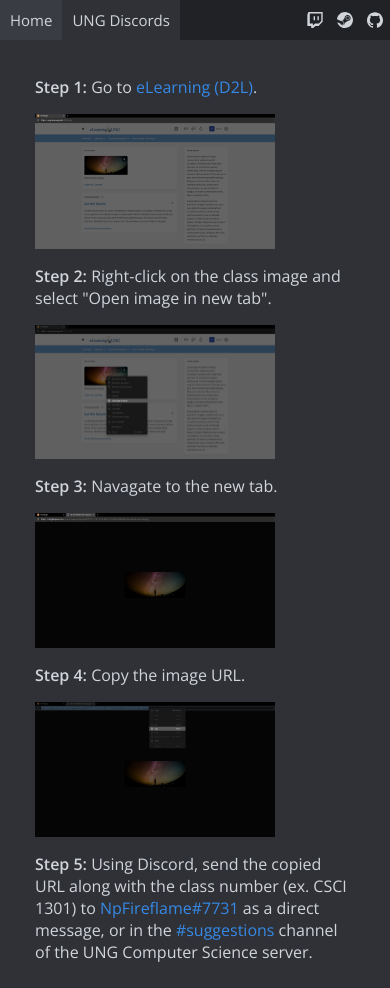
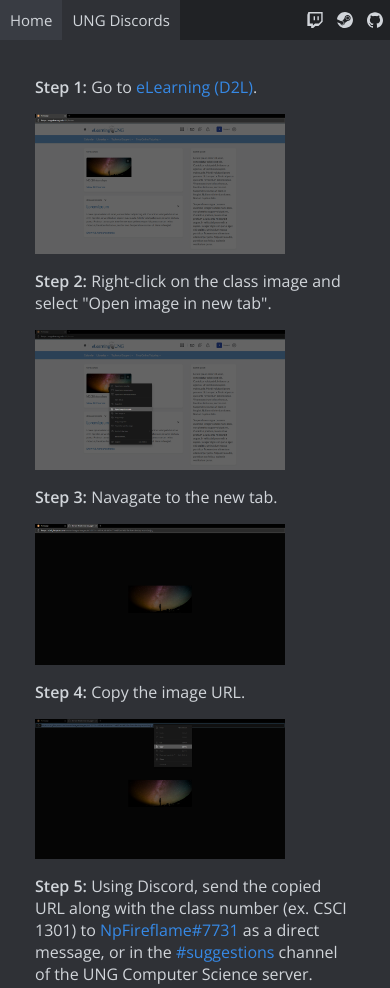
Before and after one commit to mdotshell/NpFireflame.github.io, a plain HTML site: page ung-discords/request/index.html in a window 390 px wide. Drawn offline with nearby package versions, Linux system fonts and the light colour scheme.

Commit message:
Redid mobile formatting for ung-discords and added magnification on the request page.

```diff
--- a/ung-discords/request/index.html
+++ b/ung-discords/request/index.html
@@ -7,6 +7,18 @@
         <link type="text/css" rel="stylesheet" charset="UTF-8" href="/css/default.css">
         <link href="https://fonts.googleapis.com/css?family=Open+Sans:300,600|Raleway:400,700&display=swap" rel="stylesheet">
         <link href="https://fonts.googleapis.com/css?family=Roboto+Mono:300&display=swap" rel="stylesheet">
+        <style>
+            .magnify {
+                min-width: 250px;
+                width: 25%;
+                height: auto;
+                transition-duration: 0.25s;
+                transition-timing-function: ease;
+                }
+            .magnify:hover {
+                width: 100%;
+                }
+        </style>
     </head>
     <body>
         <nav>
@@ -30,13 +42,13 @@
         </nav>
         <div class="content-container">
             <p><b>Step 1:</b> Go to <a href="https://ung.view.usg.edu/" style="color: #3689e6; text-decoration: none;">eLearning (D2L)</a>.</p>
-            <img alt="Step 1" src="steps/steps_to_request_1.png" width="75%">
+            <img alt="Step 1" src="steps/steps_to_request_1.png" class="magnify">
             <p><b>Step 2:</b> Right-click on the class image and select "Open image in new tab".</p>
-            <img alt="Step 2" src="steps/steps_to_request_2.png" width="75%">
+            <img alt="Step 2" src="steps/steps_to_request_2.png" class="magnify">
             <p><b>Step 3:</b> Navagate to the new tab.</p>
-            <img alt="Step 3" src="steps/steps_to_request_3.png" width="75%">
+            <img alt="Step 3" src="steps/steps_to_request_3.png" class="magnify">
             <p><b>Step 4:</b> Copy the image URL.</p>
-            <img alt="Step 4" src="steps/steps_to_request_4.png" width="75%">
+            <img alt="Step 4" src="steps/steps_to_request_4.png" class="magnify">
             <p><b>Step 5:</b> Using Discord, send the copied URL along with the class number (ex. CSCI 1301) to <span style="color: #3689e6;">NpFireflame#7731</span> as a direct message, or in the <a href="https://discord.gg/TfgnF9d" style="color: #3689e6; text-decoration: none;">#suggestions</a> channel of the UNG Computer Science server.</p>
         </div>
 <!--
```
Also changed, not shown: ung-discords/index.html (+1 -1 lines).
